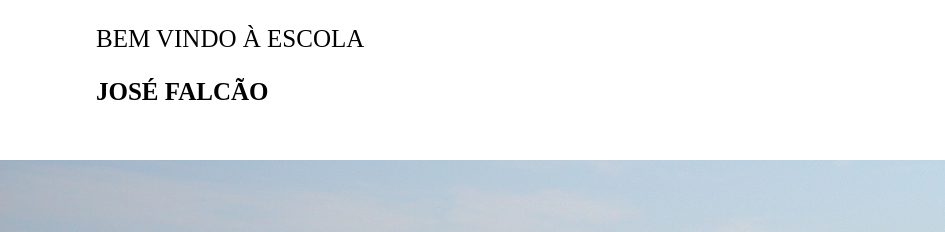
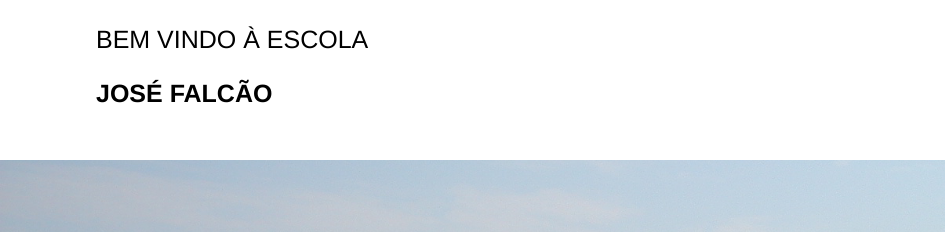
Before and after one commit to jeKnowledge/jfalcao-v2, a plain HTML site: page index.html in a window 1280 px wide. Shown: the top 232 px of the page, 0-945 px from the left. Drawn offline with Linux system fonts and the light colour scheme.

Commit message:
Makes title Helvetica.

```diff
--- a/style.css
+++ b/style.css
@@ -13,6 +13,7 @@ html, body {
 #header p{
   margin-left: 7.5%;
   font-size: 25px;
+  font-family: Helvetica, Arial;
 }
 
 #header img{
```
